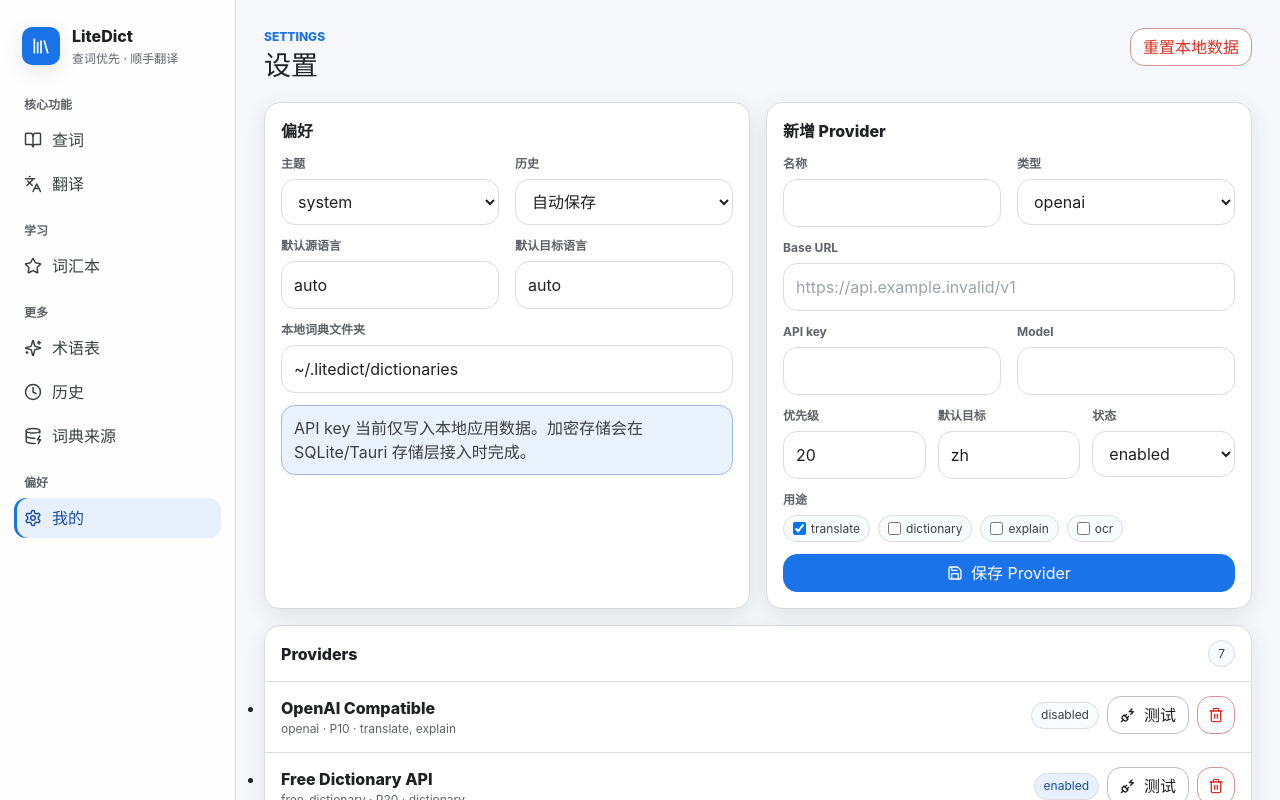
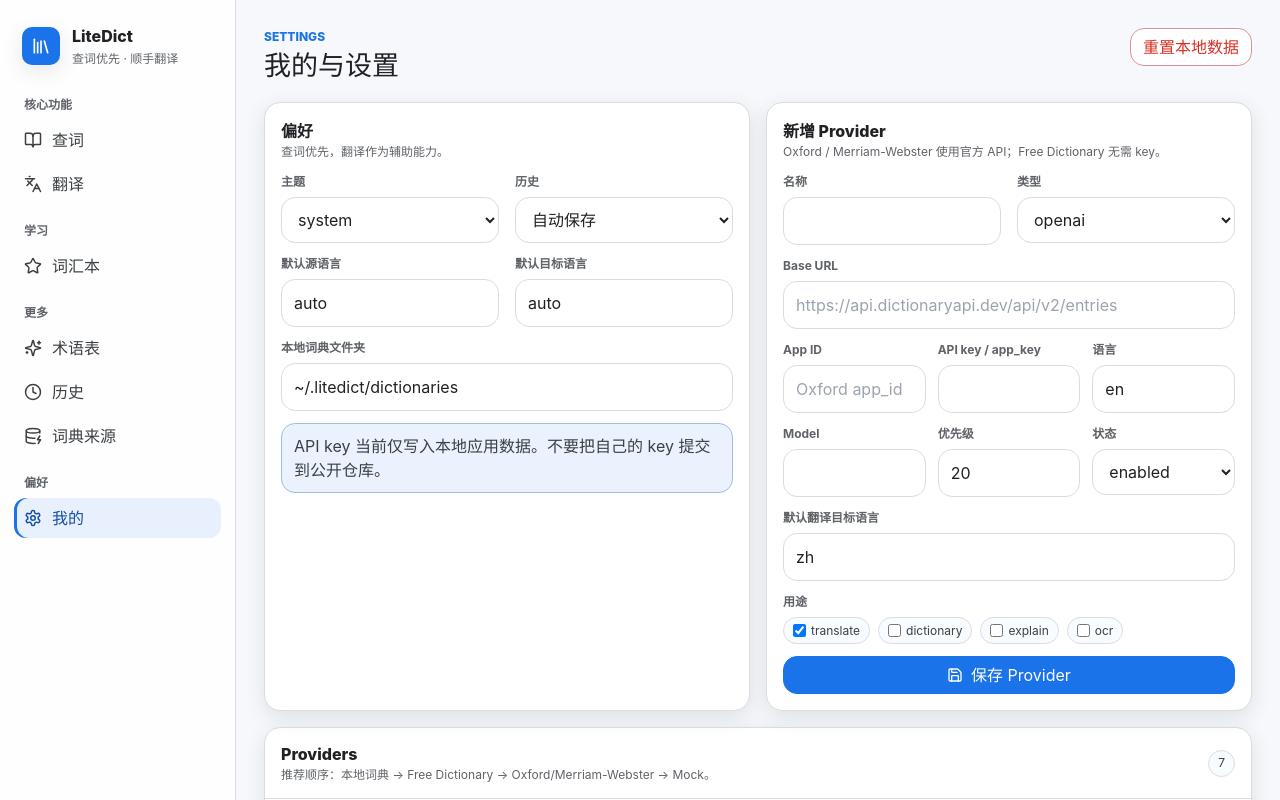
Before and after one commit to Becauseiloveyo/translation, a React (Vite) app: page / in a window 1280 px wide. Both pictures are taken after a click on the button "我的". Shown: the top 800 px of the page. Built offline with nearby package versions, Linux system fonts and the light colour scheme.

Commit message:
Expose dictionary API provider settings

```diff
--- a/src/pages/SettingsPage.tsx
+++ b/src/pages/SettingsPage.tsx
@@ -2,6 +2,7 @@
 import { FormEvent, useMemo, useState } from "react";
 import { EmptyState } from "../components/EmptyState";
 import { PageHeader } from "../components/PageHeader";
+import { createDictionaryProvider, canUseRemoteDictionaryProvider } from "../services/dictionary/remoteDictionaryProviders";
 import { resetStore, upsertProvider } from "../services/storage/localStore";
 import { PageProps } from "../types/app";
 import { ApiProvider, AppSettings, ProviderPurpose, ProviderType } from "../types/models";
@@ -12,8 +13,10 @@
   name: string;
   type: ProviderType;
   baseUrl: string;
+  appId: string;
   apiKey: string;
   model: string;
+  language: string;
   enabled: boolean;
   priority: number;
   defaultTargetLang: string;
@@ -24,8 +27,10 @@
   name: "",
   type: "openai",
   baseUrl: "",
+  appId: "",
   apiKey: "",
   model: "",
+  language: "en",
   enabled: true,
   priority: 20,
   defaultTargetLang: "zh",
@@ -33,6 +38,7 @@
 };
 
 const purposes: ProviderPurpose[] = ["translate", "dictionary", "explain", "ocr"];
+const providerTypes: ProviderType[] = ["openai", "free_dictionary", "oxford", "merriam_webster", "deepl", "google", "custom", "mock"];
 
 export function SettingsPage({ store, setStore }: PageProps) {
   const [providerForm, setProviderForm] = useState<ProviderForm>(emptyProviderForm);
@@ -65,8 +71,10 @@
       name: providerForm.name.trim(),
       type: providerForm.type,
       baseUrl: providerForm.baseUrl.trim() || undefined,
+      appId: providerForm.appId.trim() || existing?.appId,
       apiKeyEncrypted: providerForm.apiKey.trim() || existing?.apiKeyEncrypted,
       model: providerForm.model.trim() || undefined,
+      language: providerForm.language.trim() || undefined,
       enabled: providerForm.enabled,
       priority: providerForm.priority,
       useFor: providerForm.useFor,
@@ -84,8 +92,10 @@
       name: provider.name,
       type: provider.type,
       baseUrl: provider.baseUrl ?? "",
+      appId: provider.appId ?? "",
       apiKey: "",
       model: provider.model ?? "",
+      language: provider.language ?? "",
       enabled: provider.enabled,
       priority: provider.priority,
       defaultTargetLang: provider.defaultTargetLang ?? "",
@@ -106,6 +116,20 @@
 
   async function testProvider(provider: ApiProvider) {
     setTestMessage("");
+    if (provider.useFor.includes("dictionary") && ["free_dictionary", "oxford", "merriam_webster"].includes(provider.type)) {
+      if (!canUseRemoteDictionaryProvider(provider)) {
+        setTestMessage(`${provider.name} 缺少必填凭据。Oxford 需要 app_id + app_key；Merriam-Webster 需要 API key。`);
+        return;
+      }
+      try {
+        const entry = await createDictionaryProvider(provider).lookup({ text: "hello", sourceLang: provider.language ?? "en" });
+        setTestMessage(entry ? `${provider.name} 查词测试成功：${entry.headword}` : `${provider.name} 未返回 hello 词条。`);
+      } catch (caught) {
+        setTestMessage(`查词测试失败：${(caught as Error).message}`);
+      }
+      return;
+    }
+
     if (provider.type === "mock") {
       setTestMessage("Mock Provider 可用。");
       return;
@@ -135,7 +159,7 @@
     <section className="page">
       <PageHeader
         eyebrow="Settings"
-        title="设置"
+        title="我的与设置"
         actions={
           <button className="button danger" type="button" onClick={() => setStore(resetStore())}>
             重置本地数据
@@ -145,7 +169,10 @@
 
       <div className="grid-two">
         <div className="panel pad stack">
-          <div className="panel-title">偏好</div>
+          <div>
+            <div className="panel-title">偏好</div>
+            <div className="muted small">查词优先，翻译作为辅助能力。</div>
+          </div>
           <div className="grid-two">
             <div className="field">
               <label htmlFor="theme">主题</label>
@@ -197,12 +224,15 @@
               onChange={(event) => updateSetting("localDictionaryFolder", event.target.value)}
             />
           </div>
-          <div className="notice">API key 当前仅写入本地应用数据。加密存储会在 SQLite/Tauri 存储层接入时完成。</div>
+          <div className="notice">API key 当前仅写入本地应用数据。不要把自己的 key 提交到公开仓库。</div>
         </div>
 
         <form className="panel pad stack" onSubmit={saveProvider}>
           <div className="item-head">
-            <div className="panel-title">{providerForm.id ? "编辑 Provider" : "新增 Provider"}</div>
+            <div>
+              <div className="panel-title">{providerForm.id ? "编辑 Provider" : "新增 Provider"}</div>
+              <div className="muted small">Oxford / Merriam-Webster 使用官方 API；Free Dictionary 无需 key。</div>
+            </div>
             {providerForm.id ? (
               <button className="button" type="button" onClick={() => setProviderForm(emptyProviderForm)}>
                 <Plus size={16} aria-hidden="true" />
@@ -228,12 +258,11 @@
                 value={providerForm.type}
                 onChange={(event) => setProviderForm({ ...providerForm, type: event.target.value as ProviderType })}
               >
-                <option value="openai">openai</option>
-                <option value="deepl">deepl</option>
-                <option value="google">google</option>
-                <option value="oxford">oxford</option>
-                <option value="custom">custom</option>
-                <option value="mock">mock</option>
+                {providerTypes.map((type) => (
+                  <option value={type} key={type}>
+                    {type}
+                  </option>
+                ))}
               </select>
             </div>
           </div>
@@ -244,12 +273,22 @@
               className="input"
               value={providerForm.baseUrl}
               onChange={(event) => setProviderForm({ ...providerForm, baseUrl: event.target.value })}
-              placeholder="https://api.example.invalid/v1"
+              placeholder="https://api.dictionaryapi.dev/api/v2/entries"
             />
           </div>
-          <div className="grid-two">
+          <div className="grid-three">
             <div className="field">
-              <label htmlFor="provider-key">API key</label>
+              <label htmlFor="provider-app-id">App ID</label>
+              <input
+                id="provider-app-id"
+                className="input"
+                value={providerForm.appId}
+                onChange={(event) => setProviderForm({ ...providerForm, appId: event.target.value })}
+                placeholder="Oxford app_id"
+              />
+            </div>
+            <div className="field">
+              <label htmlFor="provider-key">API key / app_key</label>
               <input
                 id="provider-key"
                 className="input"
@@ -260,6 +299,18 @@
               />
             </div>
             <div className="field">
+              <label htmlFor="provider-language">语言</label>
+              <input
+                id="provider-language"
+                className="input"
+                value={providerForm.language}
+                onChange={(event) => setProviderForm({ ...providerForm, language: event.target.value })}
+                placeholder="en / en-gb / en-us"
+              />
+            </div>
+          </div>
+          <div className="grid-three">
+            <div className="field">
               <label htmlFor="provider-model">Model</label>
               <input
                 id="provider-model"
@@ -268,8 +319,6 @@
                 onChange={(event) => setProviderForm({ ...providerForm, model: event.target.value })}
               />
             </div>
-          </div>
-          <div className="grid-three">
             <div className="field">
               <label htmlFor="provider-priority">优先级</label>
               <input
@@ -278,15 +327,6 @@
                 type="number"
                 value={providerForm.priority}
                 onChange={(event) => setProviderForm({ ...providerForm, priority: Number(event.target.value) })}
-              />
-            </div>
-            <div className="field">
-              <label htmlFor="provider-target">默认目标</label>
-              <input
-                id="provider-target"
-                className="input"
-                value={providerForm.defaultTargetLang}
-                onChange={(event) => setProviderForm({ ...providerForm, defaultTargetLang: event.target.value })}
               />
             </div>
             <div className="field">
@@ -301,6 +341,15 @@
                 <option value="false">disabled</option>
               </select>
             </div>
+          </div>
+          <div className="field">
+            <label htmlFor="provider-target">默认翻译目标语言</label>
+            <input
+              id="provider-target"
+              className="input"
+              value={providerForm.defaultTargetLang}
+              onChange={(event) => setProviderForm({ ...providerForm, defaultTargetLang: event.target.value })}
+            />
           </div>
           <div className="stack" style={{ gap: 6 }}>
             <div className="label">用途</div>
@@ -331,10 +380,17 @@
 
       <div className="panel" style={{ marginTop: 16 }}>
         <div className="panel-header">
-          <div className="panel-title">Providers</div>
+          <div>
+            <div className="panel-title">Providers</div>
+            <div className="muted small">推荐顺序：本地词典 → Free Dictionary → Oxford/Merriam-Webster → Mock。</div>
+          </div>
           <span className="chip">{store.apiProviders.length}</span>
         </div>
-        {testMessage ? <div className="pad"><div className="notice">{testMessage}</div></div> : null}
+        {testMessage ? (
+          <div className="pad">
+            <div className="notice">{testMessage}</div>
+          </div>
+        ) : null}
         {sortedProviders.length ? (
           <div className="list">
             {sortedProviders.map((provider) => (
@@ -344,6 +400,8 @@
                     <div className="item-title">{provider.name}</div>
                     <div className="muted small">
                       {provider.type} · P{provider.priority} · {provider.useFor.join(", ")}
+                      {provider.language ? ` · ${provider.language}` : ""}
+                      {provider.appId ? " · app_id saved" : ""}
                       {provider.apiKeyEncrypted ? " · key saved" : ""}
                     </div>
                   </button>
```
